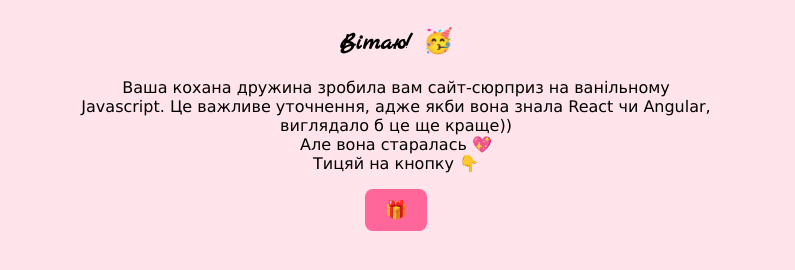
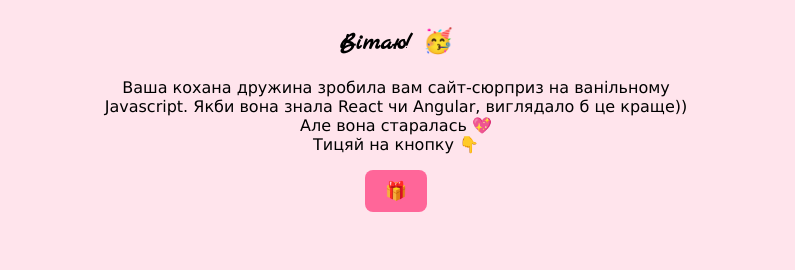
Before and after one commit to anj-sh/valent-ine, a plain HTML site: page index.html in a window 1280 px wide. Both pictures are taken after a click on the button "Так 🎉". Shown: the part 236-506 px from the top of the page, without its empty margins (244-1039 px from the left). Drawn offline with Linux system fonts and the light colour scheme.

Commit message:
Update site content

```diff
--- a/index.html
+++ b/index.html
@@ -44,7 +44,7 @@
 
   <div id="greeting">
     <h2>Вітаю! 🥳</h2>
-    <p>Ваша кохана дружина зробила вам сайт-сюрприз на ванільному Javascript. Це важливе уточнення, адже якби вона знала React чи Angular, виглядало б це ще краще))
+    <p>Ваша кохана дружина зробила вам сайт-сюрприз на ванільному Javascript. Якби вона знала React чи Angular, виглядало б це краще))
       <br>Але вона старалась &#128150
       <br>Тицяй на кнопку 👇</p>
     <a href="val_anj.html">
```
